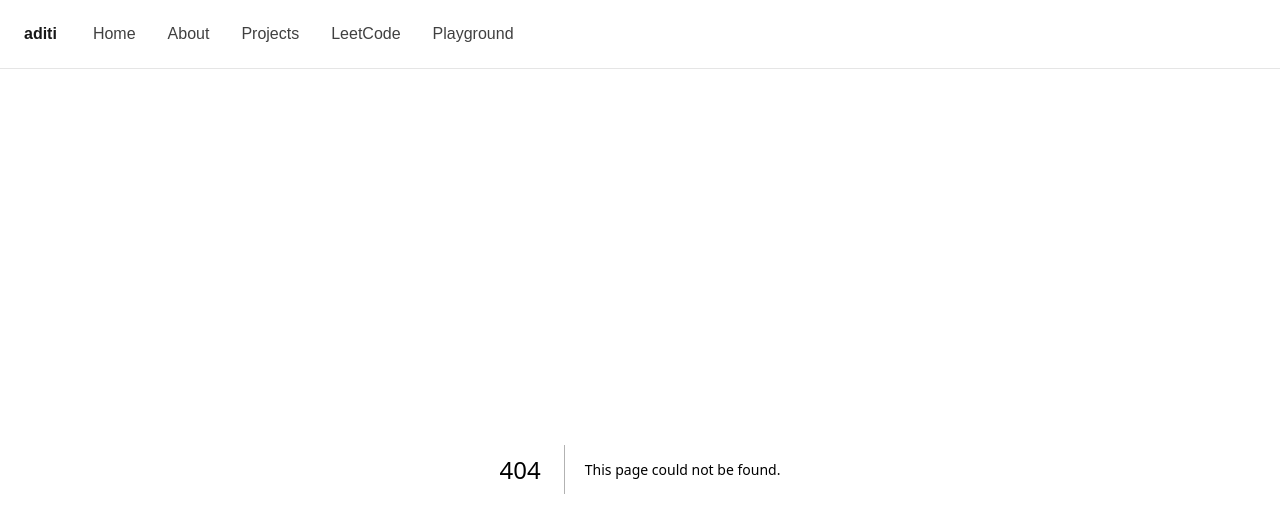
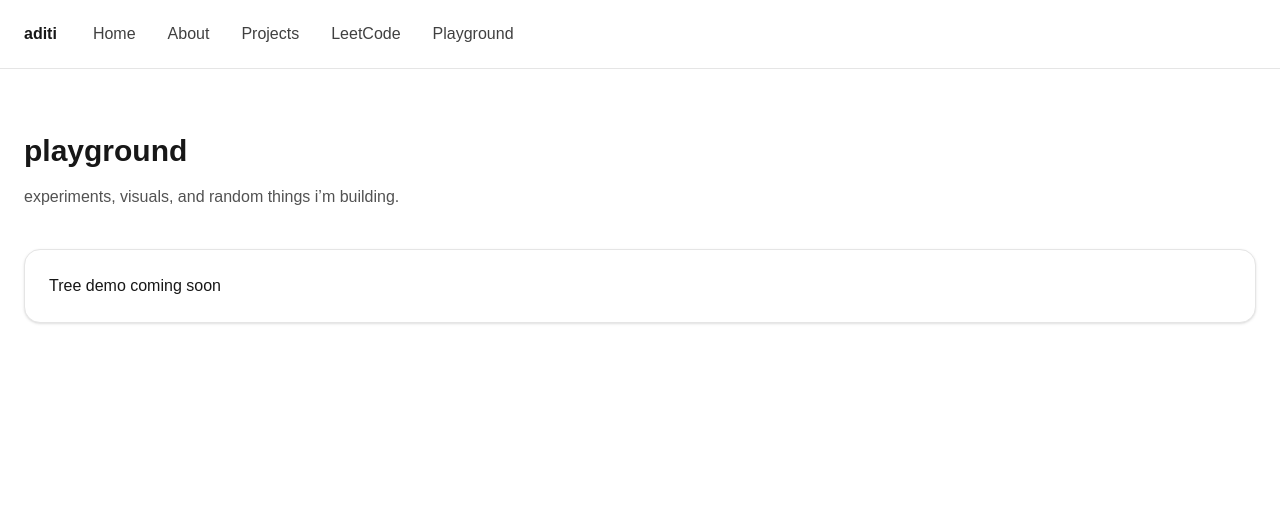
Before and after one commit to aditi-shandilya/my-website, a Next.js app: page /playground in a window 1280 px wide. Before the commit this address had no page. Shown: the top 532 px of the page. Built offline with nearby package versions, Linux system fonts and the light colour scheme.

Commit message:
feat(playground): add page and render tree demo

```diff
--- /dev/null
+++ b/app/components/tree/TreeDemo.tsx
@@ -0,0 +1,7 @@
+export default function TreeDemo() {
+  return (
+    <div className="mt-10 rounded-2xl border border-neutral-200 bg-white p-6 shadow-sm">
+      Tree demo coming soon
+    </div>
+  );
+}
--- /dev/null
+++ b/app/playground/page.tsx
@@ -0,0 +1,17 @@
+import TreeDemo from "../components/tree/TreeDemo";
+
+export default function Playground() {
+  return (
+    <div className="px-6 pt-16">
+      <h1 className="text-3xl font-semibold text-neutral-900">
+        playground
+      </h1>
+
+      <p className="mt-4 text-neutral-600">
+        experiments, visuals, and random things i’m building.
+      </p>
+
+      <TreeDemo />
+    </div>
+  );
+}
```
